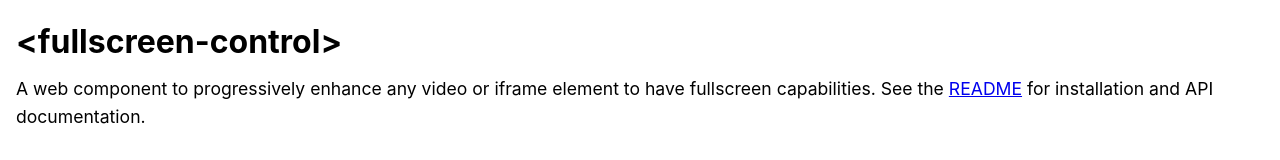
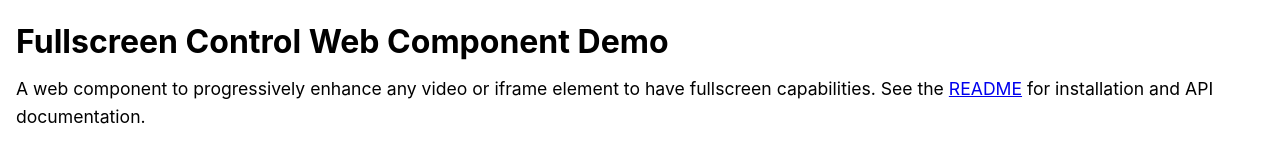
Before and after one commit to aarongustafson/fullscreen-control, a website with bundled scripts: page demo/index.html in a window 1280 px wide. Shown: the top 160 px of the page. Built offline with nearby package versions, Linux system fonts and the light colour scheme.

Commit message:
Update title

```diff
--- a/demo/index.html
+++ b/demo/index.html
@@ -3,7 +3,7 @@
 	<head>
 		<meta charset="UTF-8" />
 		<meta name="viewport" content="width=device-width, initial-scale=1" />
-		<title>&lt;fullscreen-control&gt; Web Component Demo</title>
+		<title>Fullscreen Control Web Component Demo</title>
 		<link rel="stylesheet" href="./styles.css" />
 		<style>
 			/* Demo-specific styles */
@@ -41,7 +41,7 @@
 	</head>
 	<body>
 		<header>
-			<h1>&lt;fullscreen-control&gt;</h1>
+			<h1>Fullscreen Control Web Component Demo</h1>
 			<p>
 				A web component to progressively enhance any video or iframe
 				element to have fullscreen capabilities. See the
```
Also changed, not shown: README.md.
